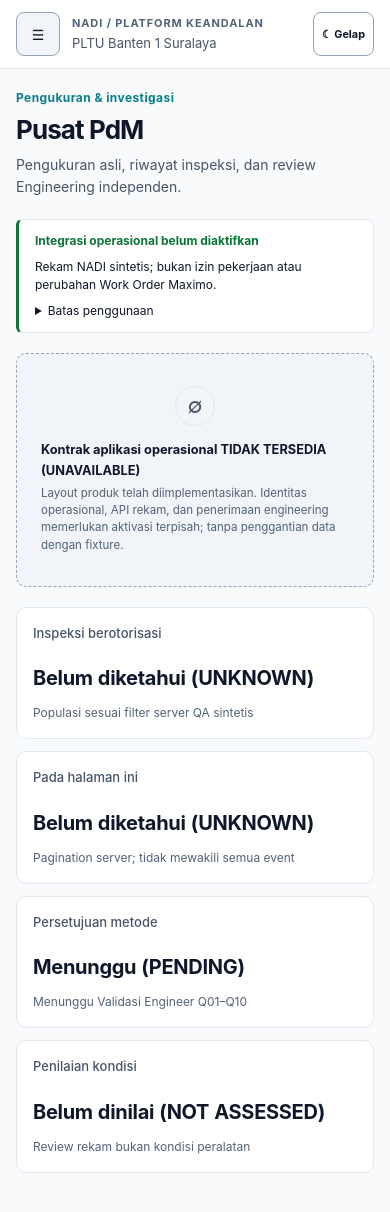
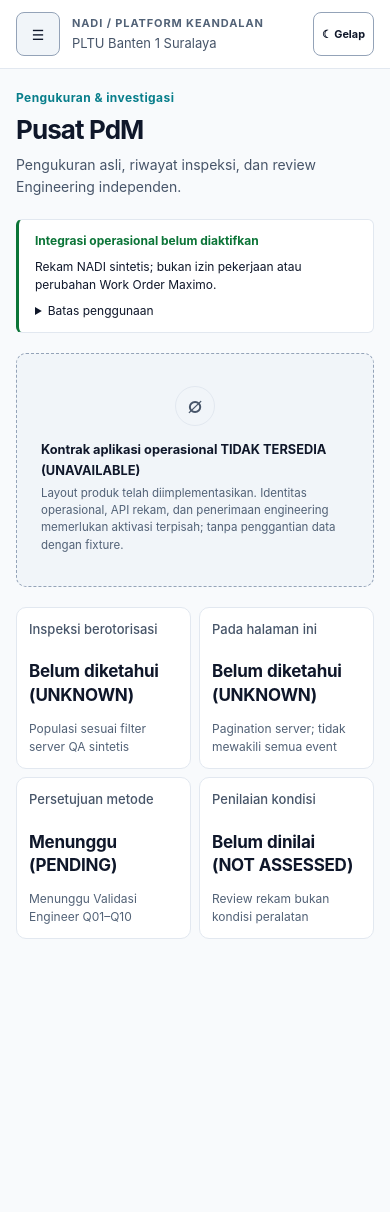
Before and after one commit to johnd-creator/reliability-knowledge-starter, a Next.js app in the folder reliability-cockpit/web/: page /pdm in a window 390 px wide. Shown: the top 1212 px of the page. After the commit the page ends 987 px from the top, so only its background shows below. Built offline with nearby package versions, Linux system fonts and the light colour scheme.

Commit message:
feat(nadi-ui): align follow-up reports and responsive states

```diff
--- a/reliability-cockpit/web/app/enterprise.css
+++ b/reliability-cockpit/web/app/enterprise.css
@@ -145,3 +145,12 @@
 .nadi-shell .stat-card > strong.stat-text-value { font-size:20px; line-height:1.4; font-weight:650; letter-spacing:-.015em; }
 .nadi-shell .filter-grid .search-control input[type=search],.nadi-shell .search-control input[type=search] { padding-left:38px; }
 .nadi-shell .asset-register-stats .stat-card { min-height:144px; }
+
+.nadi-shell .maturity-badge { color:var(--cyan-strong); background:var(--cyan-soft); font-size:12px; letter-spacing:0; }
+
+.nadi-shell .scope-chip { color:var(--cyan-strong); }
+@media(max-width:600px) {
+ .nadi-shell .pdm-workspace .product-stat-grid { grid-template-columns:repeat(2,minmax(0,1fr)); gap:8px; }
+ .nadi-shell .pdm-workspace .stat-card { padding:12px; min-height:132px; }
+ .nadi-shell .pdm-workspace .stat-card > strong.stat-text-value { font-size:17px; }
+}
--- a/reliability-cockpit/web/components/ReportsCenter.tsx
+++ b/reliability-cockpit/web/components/ReportsCenter.tsx
@@ -6,7 +6,7 @@ import { ApiError, reliabilityApi } from "../lib/api";
 import { reportCandidates, reportPeriods, ReportPeriodMismatch, requireReportPeriod, type ReportCandidate, type ReportPeriod } from "../lib/reports";
 import CoverageReport from "./CoverageReport";
 import MaintenanceReport from "./MaintenanceReport";
-import { Breadcrumbs, Button, EmptyState, LoadingState, PageHeader, SectionCard } from "./ui";
+import { Breadcrumbs, Button, EmptyState, HelpDetails, LoadingState, PageHeader, SectionCard } from "./ui";
 
 function useReport<T>(read: () => Promise<T>) {
   const [state, setState] = useState<{ data: T | null; loading: boolean; error: string | null }>({ data: null, loading: true, error: null });
@@ -42,7 +42,7 @@ export default function ReportsCenter() {
     <PageHeader eyebrow="NADI / Preview factual" title="Pusat Laporan" description="Pilih kandidat laporan untuk menelusuri fakta terbatas, lingkup dan ketidakpastiannya." />
     <div className="scope-banner"><span className="dataset-badge">DEVELOPMENT CANDIDATE — NOT OPERATIONALLY APPROVED</span><span>Definisi kandidat, bukan laporan operasional yang disahkan.</span></div>
     <SectionCard><div className="section-heading"><div><p className="eyebrow">01 / Katalog kandidat</p><h2>Pilih preview laporan</h2></div></div><div className="report-catalog" role="group" aria-label="Katalog laporan kandidat">{reportCandidates.map(item => <button type="button" className={`report-template${selected === item.id ? " selected" : ""}`} key={item.id} aria-pressed={selected === item.id} onClick={() => setSelected(item.id)}><strong>{item.title}</strong><span>{item.name}</span><p>{item.description}</p><small>DEVELOPMENT CANDIDATE — NOT OPERATIONALLY APPROVED</small><span className="report-template-version">{item.definition} · v{item.version}</span></button>)}</div></SectionCard>
-    <SectionCard><div className="section-heading"><h2>Lingkup dan kontrol preview</h2>{selected === "maintenance" && <label className="window-select">Periode aktivitas<select aria-label="Periode aktivitas" value={days} onChange={event => { const value = Number(event.target.value); if (reportPeriods.includes(value as ReportPeriod)) setDays(value as ReportPeriod); }}>{reportPeriods.map(value => <option key={value} value={value}>{value} hari</option>)}</select></label>}</div><p>{selected === "coverage" ? "Data Coverage tidak mendukung filter periode. Preview mencakup populasi yang dikembalikan DataTrustView, bukan laporan 30 hari." : "Hanya periode 7, 30 dan 90 hari yang didukung decisionOverview(windowDays). Tidak ada custom range atau pemotongan data di browser."}</p><p className="section-note">Lingkup sumber existing BSR / IP dan Registry governed; bukan pemilih izin pengguna. Otorisasi deployment masih prasyarat terpisah. Tampilan tidak menambah akses pada endpoint underlying.</p></SectionCard>
+    <SectionCard><div className="section-heading"><h2>Lingkup dan kontrol preview</h2>{selected === "maintenance" && <label className="window-select">Periode aktivitas<select aria-label="Periode aktivitas" value={days} onChange={event => { const value = Number(event.target.value); if (reportPeriods.includes(value as ReportPeriod)) setDays(value as ReportPeriod); }}>{reportPeriods.map(value => <option key={value} value={value}>{value} hari</option>)}</select></label>}</div><p>{selected === "coverage" ? "Data Coverage tidak mendukung filter periode. Preview mencakup populasi yang dikembalikan DataTrustView, bukan laporan 30 hari." : "Hanya periode 7, 30 dan 90 hari yang didukung decisionOverview(windowDays). Tidak ada custom range atau pemotongan data di browser."}</p><HelpDetails title="Lingkup sumber & otorisasi"><p>Lingkup sumber existing BSR / IP dan Registry governed; bukan pemilih izin pengguna. Otorisasi deployment masih prasyarat terpisah. Tampilan tidak menambah akses pada endpoint underlying.</p></HelpDetails></SectionCard>
     <section aria-labelledby="report-preview-heading" className="report-preview"><div className="report-preview-heading"><p className="eyebrow">02 / Preview read-only</p><h2 id="report-preview-heading">{candidate.name}</h2><p className="section-note">DEVELOPMENT CANDIDATE — NOT OPERATIONALLY APPROVED · tanpa penyimpanan histori laporan.</p></div>
       {selected === "coverage" ? <CoverageReader key="coverage" /> : <MaintenanceReader key={`maintenance-${days}`} days={days} />}
     </section>
```
Also changed, not shown: reliability-cockpit/web/components/RecommendationWorkspace.tsx (+3 -3 lines).
